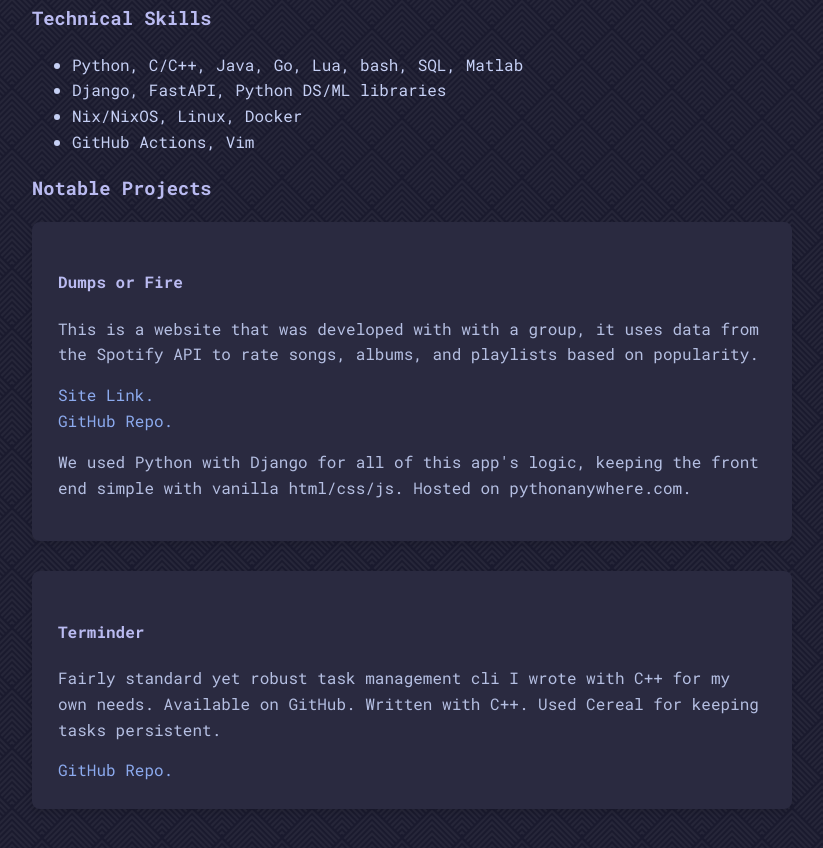
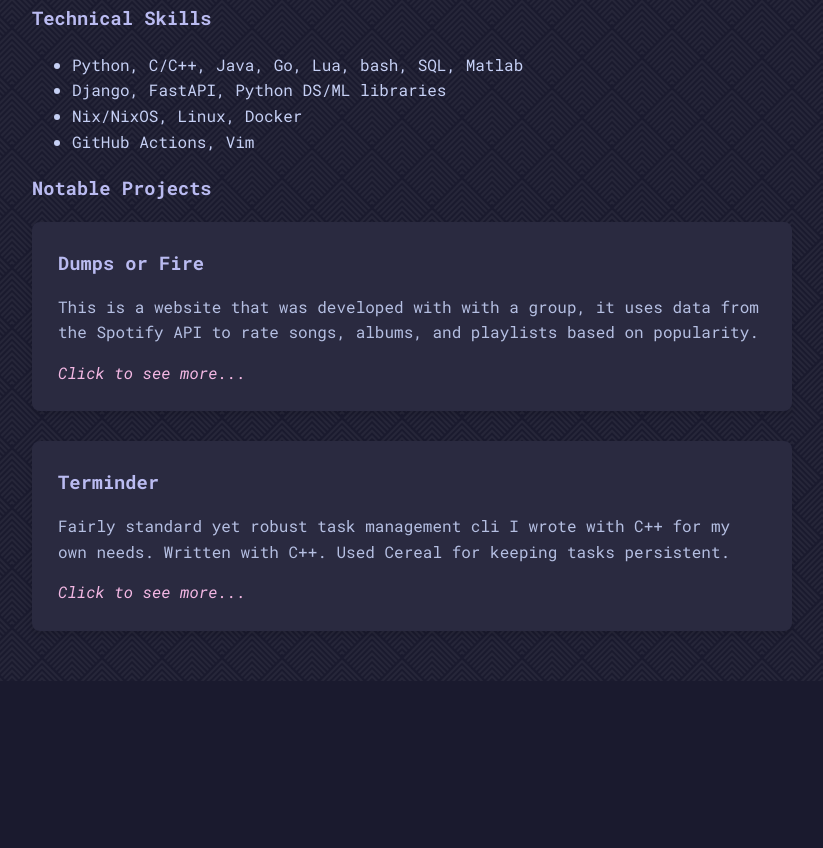
Before and after one commit to TheJolman/portfolio, a plain HTML site: page index.html in a window 1280 px wide. Shown: the part 690-1538 px from the top of the page, without its empty margins (228-1051 px from the left). After the commit the page ends 1371 px from the top, so only its background shows below. Drawn offline with Linux system fonts and the light colour scheme.

Commit message:
added simple interactivity

```diff
--- a/index.html
+++ b/index.html
@@ -10,23 +10,21 @@
     href="https://fonts.googleapis.com/css2?family=Roboto+Mono:ital,wght@0,100..700;1,100..700&display=swap"
     rel="stylesheet">
   <link rel="stylesheet" href="styles/style.css" />
+  <script src="scripts/script.js" defer></script>
   <title>My Portfolio</title>
 </head>
 
 <body>
   <div class="container">
-
     <header>
       <h1>Joshua Holman</h1>
     </header>
 
     <main>
       <section class="intro">
-
         <p>Hi there. I am a Computer Science student at CSU, Fullerton (Aug 2023 - Dec 2025
           expected).
           I also work as math tutor in my free time.</p>
-
         <h3 class="section-title">Some Links</h3>
         <a href="https://www.github.com/TheJolman">My GitHub.</a>
         <br>
@@ -67,30 +65,38 @@
 
       <section class="projects">
         <h3 class="section-title">Notable Projects</h3>
-        <div class="project-card">
-
-          <h4>Dumps or Fire</h4>
-          <p>This is a website that was developed with with a group, it uses data from the Spotify
-            API
-            to rate songs, albums, and playlists based on popularity.</p>
+        <div class="project-card" onclick="toggleProject(this)">
+          <div class="project-preview">
+            <h3>Dumps or Fire</h3>
+            <p>This is a website that was developed with with a group, it uses data from the
+              Spotify API to rate songs, albums, and playlists based on popularity.</p>
+            <span class="expand-hint">Click to see more...</span>
+          </div>
+          <div class="project-details hidden">
             <a href="https://jolman.pythonanywhere.com/">Site Link.</a>
             <br>
             <a href="https://BCSchool/Software-Project">GitHub Repo.</a>
-          <p>We used Python with Django for all of this app's logic, keeping the front end simple
+            <p>We used Python with Django for all of this app's logic, keeping the front end
+              simple
               with
               vanilla html/css/js. Hosted on pythonanywhere.com.</p>
           </div>
+        </div>
 
-        <div class="project-card">
-          <h4>Terminder</h4>
+        <div class="project-card" onclick="toggleProject(this)">
+          <div class="project-preview" onclick="toggleProject(this)">
+            <h3>Terminder</h3>
             <p>Fairly standard yet robust task management cli I wrote with C++ for my own needs.
-            Available
-            on GitHub.
               Written with C++. Used Cereal for keeping tasks persistent.</p>
+            <span class="expand-hint">Click to see more...</span>
+          </div>
+          <div class="project-details hidden">
             <a href="https://TheJolman/terminder-or-fire">GitHub Repo.</a>
+          </div>
         </div>
       </section>
     </main>
   </div>
 </body>
+
 </html>
--- /dev/null
+++ b/scripts/script.js
@@ -0,0 +1,12 @@
+function toggleProject(element) {
+  const details = element.querySelector('.project-details');
+  const preview = element.querySelector('.project-preview');
+
+  if (details.classList.contains('hidden')) {
+    details.classList.remove('hidden');
+    preview.querySelector('.expand-hint').style.display = 'none';
+  } else {
+    details.classList.add('hidden');
+    preview.querySelector('.expand-hint').style.display = 'block';
+  }
+}
--- a/styles/style.css
+++ b/styles/style.css
@@ -11,7 +11,6 @@
   --muave: #ca9ee6;
   --pink: #f4b8e4;
 }
-
 
 body {
   color: var(--text-color);
@@ -58,7 +57,7 @@ a:hover {
 }
 
 h1 {
-  color: var(--subtext-color-1);
+  color: var(--lavender);
 }
 h3 {
   color: var(--lavender);
@@ -76,6 +75,16 @@ h4 {
   transition: all 0.3s ease;
   border: 1px solid transparent;
   box-shadow: 0 4px 6px rgba(0, 0, 0, 0.1);
+  cursor: pointer;
+}
+
+.hidden {
+  display: none;
+}
+
+.expand-hint {
+  color: var(--pink);
+  font-style: italic;
 }
 
 .project-card:hover {
```
Lines whose indentation alone changed are shown as unchanged.
